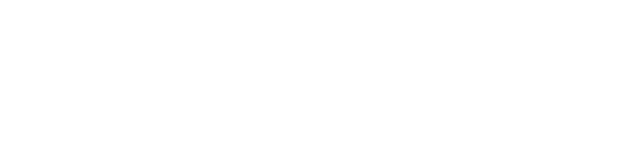
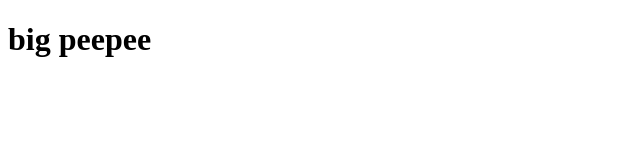
Before and after one commit to EthanRudy1/Stove-Lengths, a plain HTML site: page home.html in a window 1280 px wide. Shown: the whole page, without its empty margins (0-640 px from the left). Drawn offline with Linux system fonts and the light colour scheme.

Commit message:
Update home.html

```diff
--- a/home.html
+++ b/home.html
@@ -6,7 +6,7 @@
     </head>
     <body>
         <span id = "topnav">
-
+            <h1>big peepee</h1>
         </span>
         <div class = "side nav">
             <span id = "profile">
```
